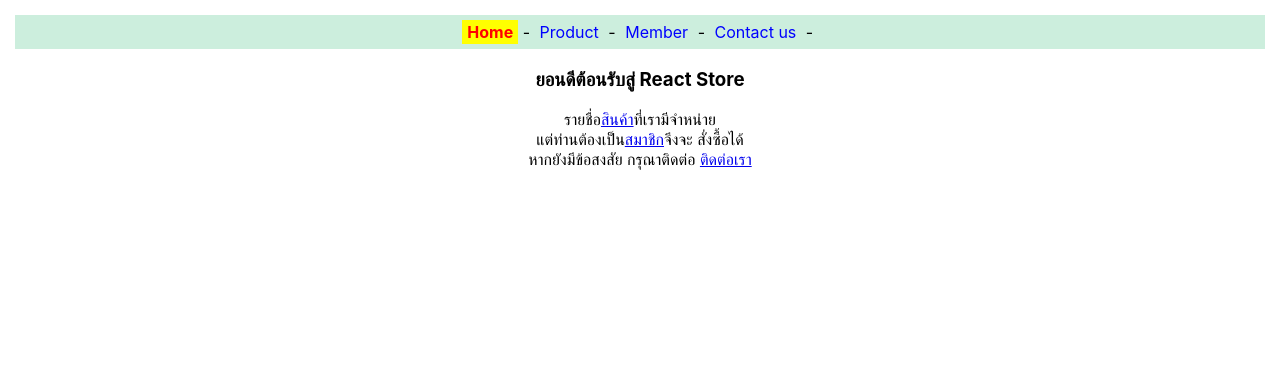
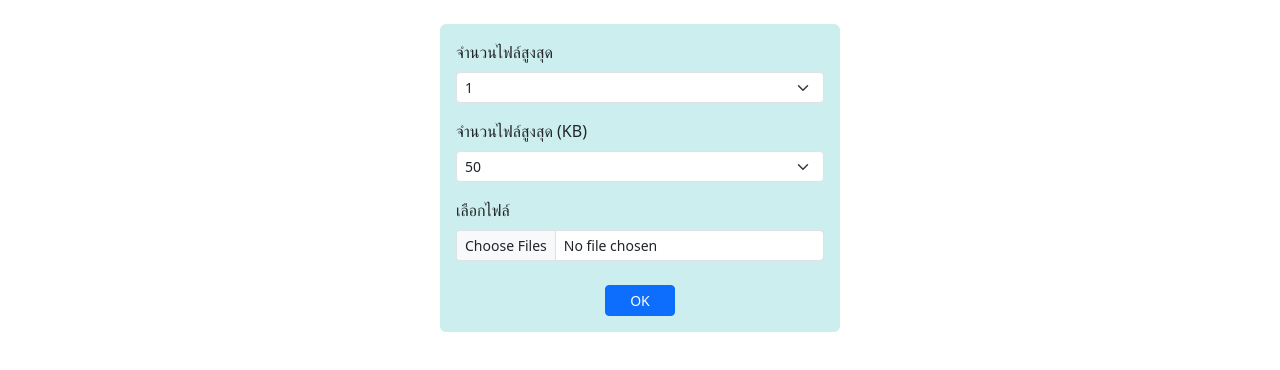
Before and after one commit to dew1213/app1, a React (Create React App) app: page / in a window 1280 px wide. Shown: the top 370 px of the page. Built offline with nearby package versions, Linux system fonts and the light colour scheme.

Commit message:
commit form select file and form text

```diff
--- a/package.json
+++ b/package.json
@@ -6,6 +6,7 @@
     "@testing-library/jest-dom": "^5.17.0",
     "@testing-library/react": "^13.4.0",
     "@testing-library/user-event": "^13.5.0",
+    "bootstrap": "^5.3.3",
     "react": "^18.3.1",
     "react-dom": "^18.3.1",
     "react-router-dom": "^6.26.2",
--- a/src/App.js
+++ b/src/App.js
@@ -12,11 +12,13 @@ import Content2 from "./context-content2";
 import Router2 from "./route/router2";
 import Router3 from "./route/router3";
 import Home from "./route/home";
+import FormText from "./form/form-text";
+import FormSelectFile from "./form/form-select-file";
 
 function App() {
   return (
 
-      <Router3 />
+      <FormSelectFile />
 
   );
 }
--- /dev/null
+++ b/src/form/form-select-file.js
@@ -0,0 +1,64 @@
+import React from "react";
+
+export default function FormSelectFile(){
+    const inputFile = React.useRef()
+    const selectMaxNumFiles = React.useRef()
+    const selectMaxSize = React.useRef()
+
+    let maxNumfiles = [1,2,3,4,5]
+    let maxSize = [50,100,200,500,1000]
+
+    const onClickButton = () =>{
+        let maxNumfiles = selectMaxNumFiles.current.value
+        let maxSize = selectMaxSize.current.value
+
+        if(inputFile.current.files.length > maxNumfiles){
+            alert(`เลือกได้ไม่เกิน ${maxNumfiles} ไฟล์`)
+            return
+        }
+        for(let f of inputFile.current.files){
+            if(f.size > maxSize*1000){
+                alert(`ขนาดของแต่ละไฟล์ต้องไม่เกิน ${maxSize} KB`)
+                return
+            }
+        }
+        alert("Files OK")
+    }
+    return(
+        <div className="mt-4 mx-auto p-3 rounded"
+        style={{width:'400px',background:'#cee'}}>
+            <form>
+                <div className="form-group mb-3">
+                    <label htmlFor="maxNumFiles" className="form-label">จำนวนไฟล์สูงสุด</label>
+                    <select id="maxNumFiles" className="form-select form-select-sm" ref={selectMaxNumFiles}>
+                        {
+                            maxNumfiles.map(i =>{
+                                return <option value={i}>{i}</option>
+                            })
+                        }
+                    </select>
+
+                </div>
+                <div className="form-group mb-3">
+                    <label htmlFor="maxFileSize" className="form-label">จำนวนไฟล์สูงสุด (KB)</label>
+                    <select id="maxFileSize" className="form-select form-select-sm" ref={selectMaxSize}>
+                        {
+                            maxSize.map(i =>{
+                                return <option value={i}>{i}</option>
+                            })
+                        }
+                    </select>
+
+                </div>
+                <div className="form-group mb-3">
+                    <label htmlFor="file" className="form-label">เลือกไฟล์</label>
+                    <input type="file" accept="images/*"
+                    className="form-control form-control-sm" ref={inputFile} multiple/>
+                </div>
+                <div className="text-center mt-4">
+                    <button type="button" className="btn btn-sm px-4 btn-primary" onClick={onClickButton}>OK</button>
+                </div>
+            </form>
+        </div>
+    )
+}
--- /dev/null
+++ b/src/form/form-text.js
@@ -0,0 +1,57 @@
+import React from "react";
+
+
+
+export default function FormText(){
+    const textPswd = React.useRef();
+    const textPswd2 = React.useRef();
+
+
+    const onBlurPassword = ()=>{
+        let pswd = textPswd.current.value
+        if (pswd !=='' && !pswd.match(/^[0-9a-zA-Z]+$/)){
+            textPswd.current.value =''
+            alert('ต้องเป็น 0-9 หรือ ฟ-ผ หรือ A-Z เท่านั้น')
+        }
+    }
+    const onBlurPassword2 = ()=>{
+        if(textPswd.current.value !== textPswd2.current.value){
+            textPswd2.current.value=''
+            alert('รหัสผ่านทั้งสองช่องไม่ตรงกัน')
+        }
+    }
+    return(
+        <div className="mt-4 mx-auto p-3 rounded" style={{width:'400px',background:'#cee'}}>
+            <form>
+                <div className="form-group mb-2">
+                    <label htmlFor="login">ชื่อผู้ใช้ (Login)</label>
+                    <input type="text" id="login" name="login" maxLength="20"
+                    className="form-control form-control-sm"/>
+                </div>
+                <div className="form-group mb-2">
+                    <label htmlFor="pswd">รหัสผ่าน</label>
+                    <input type="password" id="pswd" name="pswd" maxLength="10"
+                    className="form-control form-control-sm"
+                    ref={textPswd} onBlur={onBlurPassword}/>
+                </div>
+                <div className="form-group mb-2">
+                    <label htmlFor="pswd2">ใส่รหัสผ่านซ้ำ</label>
+                    <input type="password" id="pswd2"
+                    className="form-control form-control-sm"
+                    ref={textPswd2} onBlur={onBlurPassword2}/>
+                </div>
+                <div className="form-group mb-4">
+                    <label htmlFor="memo">บันทึกช่วยจำ</label>
+                    <textarea id="memo" name="memo" rows="2"
+                    maxLength="200"
+                    className="form-control form-control-sm">
+
+                    </textarea>
+                </div>
+                <div className="text-center">
+                    <button className="btn btn-sm px-4 btn-primary">OK</button>
+                </div>
+            </form>
+        </div>
+    )
+}
--- a/src/index.js
+++ b/src/index.js
@@ -3,6 +3,9 @@ import ReactDOM from 'react-dom/client';
 import './index.css';
 import App from './App';
 import reportWebVitals from './reportWebVitals';
+
+import 'bootstrap/dist/css/bootstrap.min.css'
+import 'bootstrap/dist/js/bootstrap.bundle.min.js'
 
 const root = ReactDOM.createRoot(document.getElementById('root'));
 root.render(
```
Also changed, not shown: 1 other file (tests, documents, lock files or other folders).
